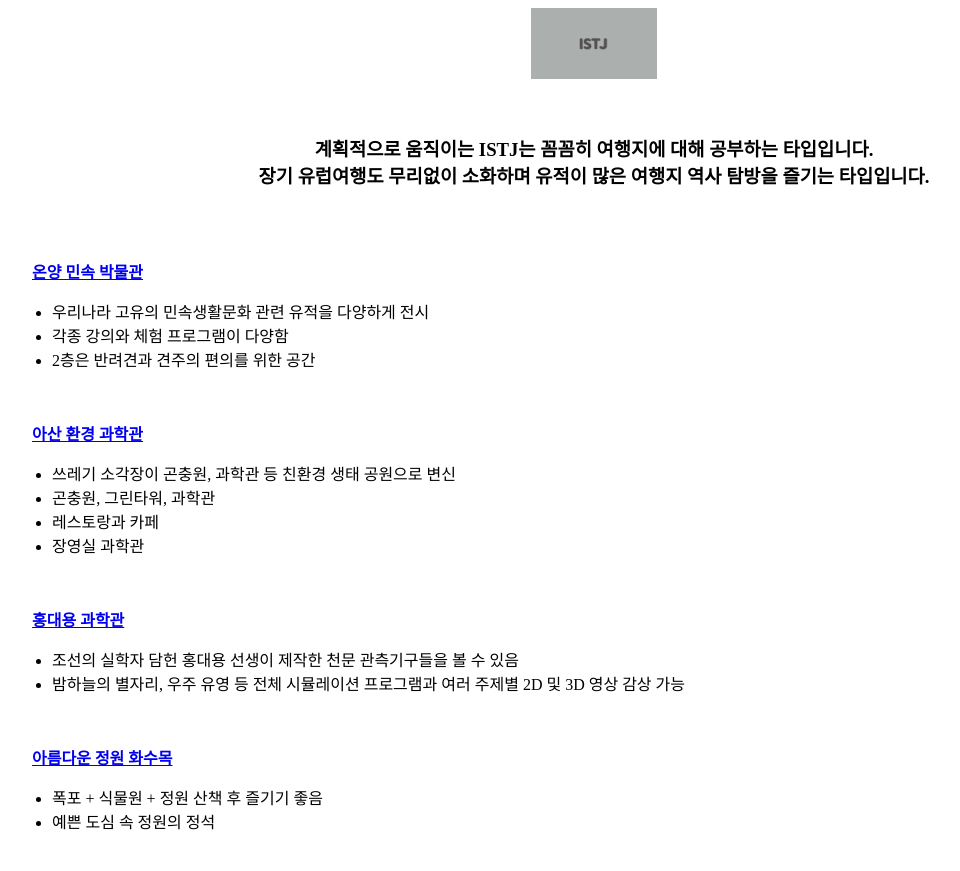
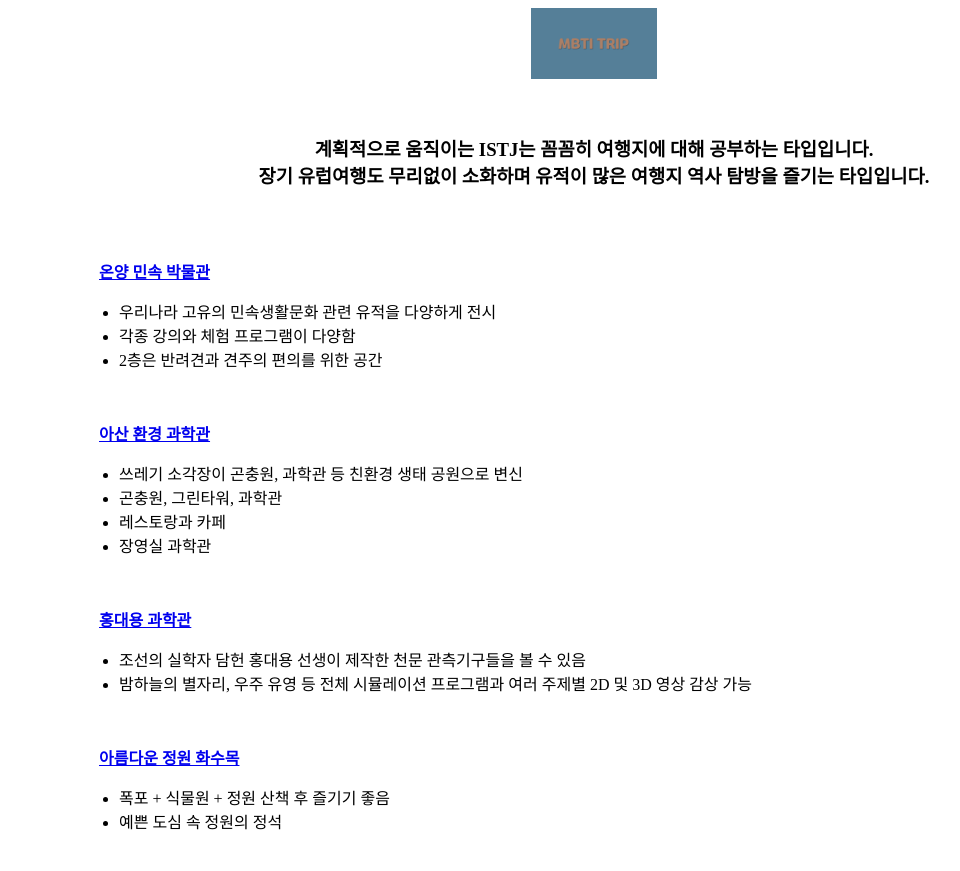
Before and after one commit to sungwu-dev/UNIX_SYSTEM, a plain HTML site: page istj.html in a window 1280 px wide. Shown: the whole page, without its empty margins (46-1006 px from the left). Drawn offline with Linux system fonts and the light colour scheme.

Commit message:
Update istj.html

```diff
--- a/istj.html
+++ b/istj.html
@@ -13,12 +13,18 @@
             ul{
              margin-left:50px;
              }
+			.content{
+				display:inline-block;
+				}
+				.content-wrapper{
+				position:relative;width:1130px;margin:0 auto;z-index:11
+				}
 
 		</style>
 	</head>
 	<body>
 		<div style = "text-align:center;">
-			<a href = "istj.html"><img src = "img/ISTJ.JPG" alt="ISTJ"
+			<a href = "index.html"><img src = "img/MAIN.jpg" alt="MAIN"
 				width="500px" height="100px"align = "center"></a>
 		</div><br>
 
@@ -29,6 +35,7 @@
 		장기 유럽여행도 무리없이 소화하며 유적이 많은 여행지 역사 탐방을 즐기는 타입입니다.
 	    </h3></div>
         <br><br>
+		<div class="content-wrapper">
 
 		<!--온양 민속 박물관-->
 			<p>
@@ -78,6 +85,6 @@
 			 </ul>
 			 </p>
 			 <br>
-
+		</div>
 	</body>
 </html>
```
